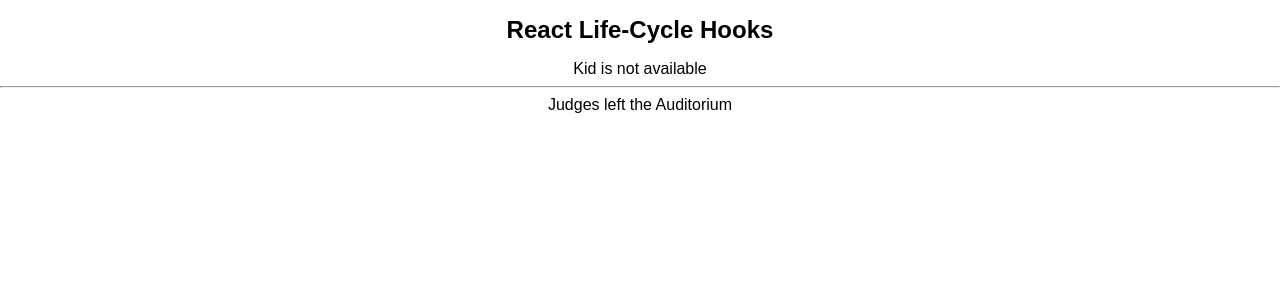
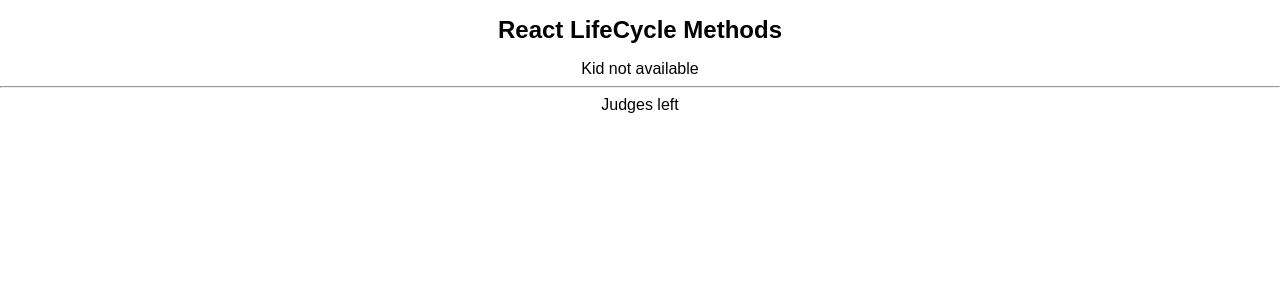
Before and after one commit to NomanGul/react-lifecycle-hooks, a React (Create React App) app: page / in a window 1280 px wide. Both pictures are taken after a click on the button "Leave Kid". Shown: the top 300 px of the page. Built offline with nearby package versions, Linux system fonts and the light colour scheme.

Commit message:
last commit

```diff
--- a/src/App.js
+++ b/src/App.js
@@ -7,25 +7,25 @@
 class App extends Component {
   constructor() {
     super();
+    this.furtherSteps = this.furtherSteps.bind(this);
+    this.applaudValue = this.applaudValue.bind(this);
+    this.recieveStars = this.recieveStars.bind(this);
+    this.renderJudge = this.renderJudge.bind(this);
     this.state = {
       volume: 0,
+      available: false,
+      stars: 0,
+      applaud: "",
       nextSteps: [],
-      applaud: "",
-      stars: 0,
-      available: false,
       renderJudges: false
     };
-    this.furtherSteps = this.furtherSteps.bind(this);
-    this.getApplaudStatus = this.getApplaudStatus.bind(this);
-    this.recieveStars = this.recieveStars.bind(this);
-    this.renderJudgesComp = this.renderJudgesComp.bind(this);
   }
 
   furtherSteps(nextSteps) {
     this.setState({ nextSteps });
   }
 
-  getApplaudStatus(applaud) {
+  applaudValue(applaud) {
     this.setState({ applaud });
   }
 
@@ -33,7 +33,7 @@
     this.setState({ stars });
   }
 
-  renderJudgesComp(param) {
+  renderJudge(param) {
     this.setState({ renderJudges: param });
     console.log(param);
   }
@@ -46,10 +46,7 @@
     const { nextSteps, applaud, stars, available, renderJudges } = this.state;
     return (
       <div className="App">
-        <h1 className="App-title">React Life-Cycle Hooks</h1>
-        {/* <header className="App-header">
-          <img src={logo} className="App-logo" alt="logo" />
-        </header> */}
+        <h1 className="App-title">React LifeCycle Methods</h1>
         {available ? (
           <div>
             <Kid
@@ -57,7 +54,7 @@
               furtherSteps={nextSteps}
               sendApplaudStatus={applaud}
               sendStars={stars}
-              renderJudgesComp={this.renderJudgesComp}
+              renderJudge={this.renderJudge}
             />
             <hr />
             <Teacher myCallBack={this.furtherSteps} />
@@ -71,18 +68,18 @@
             </button>
           </div>
         ) : (
-          <div>Kid is not available</div>
-        )}
+            <div>Kid not available</div>
+          )}
         <hr />
         {renderJudges ? (
           <Judge
-            getApplaudStatus={this.getApplaudStatus}
+            applaudValue={this.applaudValue}
             recieveStars={this.recieveStars}
             available={available}
           />
         ) : (
-          <div>Judges left the Auditorium</div>
-        )}
+            <div>Judges left</div>
+          )}
       </div>
     );
   }
--- a/src/components/Judge.js
+++ b/src/components/Judge.jsx
@@ -9,7 +9,7 @@
   }
 
   applaud() {
-    this.props.getApplaudStatus(true);
+    this.props.applaudValue(true);
   }
 
   provideStars() {
@@ -28,7 +28,6 @@
 
   render() {
     const { stars, available } = this.state;
-    // console.log(stars, "render");
 
     return (
       <div>
--- a/src/components/Kid.js
+++ b/src/components/Kid.jsx
@@ -40,7 +40,7 @@
   }
 
   componentWillUnmount() {
-    this.props.renderJudgesComp(false);
+    this.props.renderJudge(false);
   }
 
   render() {
--- a/src/components/Teacher.js
+++ b/src/components/Teacher.jsx
@@ -7,7 +7,6 @@
   }
   sendDataToKid() {
     const furtherSteps = ["step3", "step4", "step5"];
-    //Send this data to Kid.js
     this.props.myCallBack(furtherSteps);
   }
 
```
